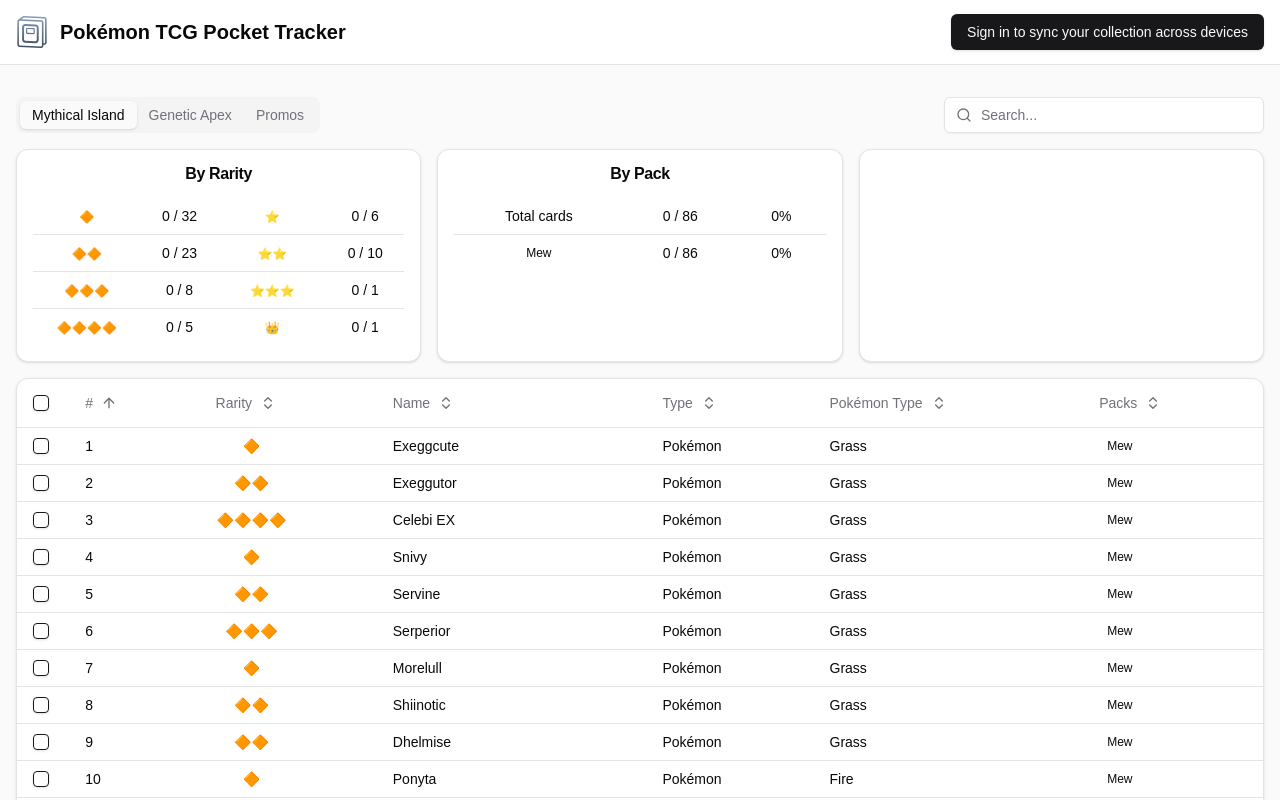
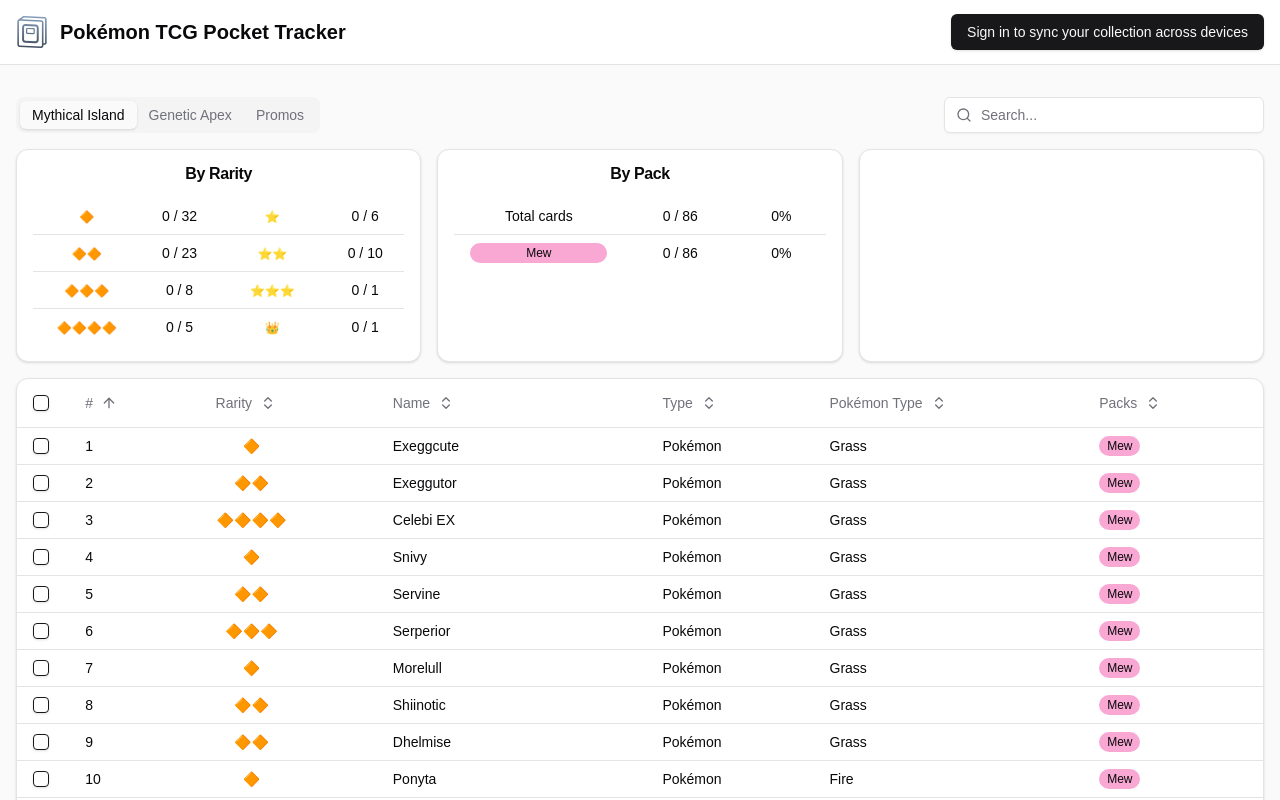
Before and after one commit to gfpacheco/pokemon-tcg-pocket-tracker, a Next.js app: page / in a window 1280 px wide. Shown: the top 800 px of the page. Built offline with nearby package versions, Linux system fonts and the light colour scheme; no server answers.

Commit message:
Add mew pack color

```diff
--- a/src/components/pack-view.tsx
+++ b/src/components/pack-view.tsx
@@ -2,13 +2,16 @@
 import { cn } from '@/lib/utils';
 import { cva } from 'class-variance-authority';
 
+const classNamesByPack: Record<CardPackName, string> = {
+  [CardPackName.Mewtwo]: 'bg-purple-600 text-primary-foreground',
+  [CardPackName.Charizard]: 'bg-red-600 text-primary-foreground',
+  [CardPackName.Pikachu]: 'bg-yellow-400',
+  [CardPackName.Mew]: 'bg-pink-300',
+};
+
 const buttonVariants = cva('text-xs px-2 py-0.5 rounded-full', {
   variants: {
-    pack: {
-      [CardPackName.Mewtwo]: 'bg-purple-600 text-primary-foreground',
-      [CardPackName.Charizard]: 'bg-red-600 text-primary-foreground',
-      [CardPackName.Pikachu]: 'bg-yellow-400',
-    } as Record<CardPackName, string>,
+    pack: classNamesByPack,
   },
 });
 
```
